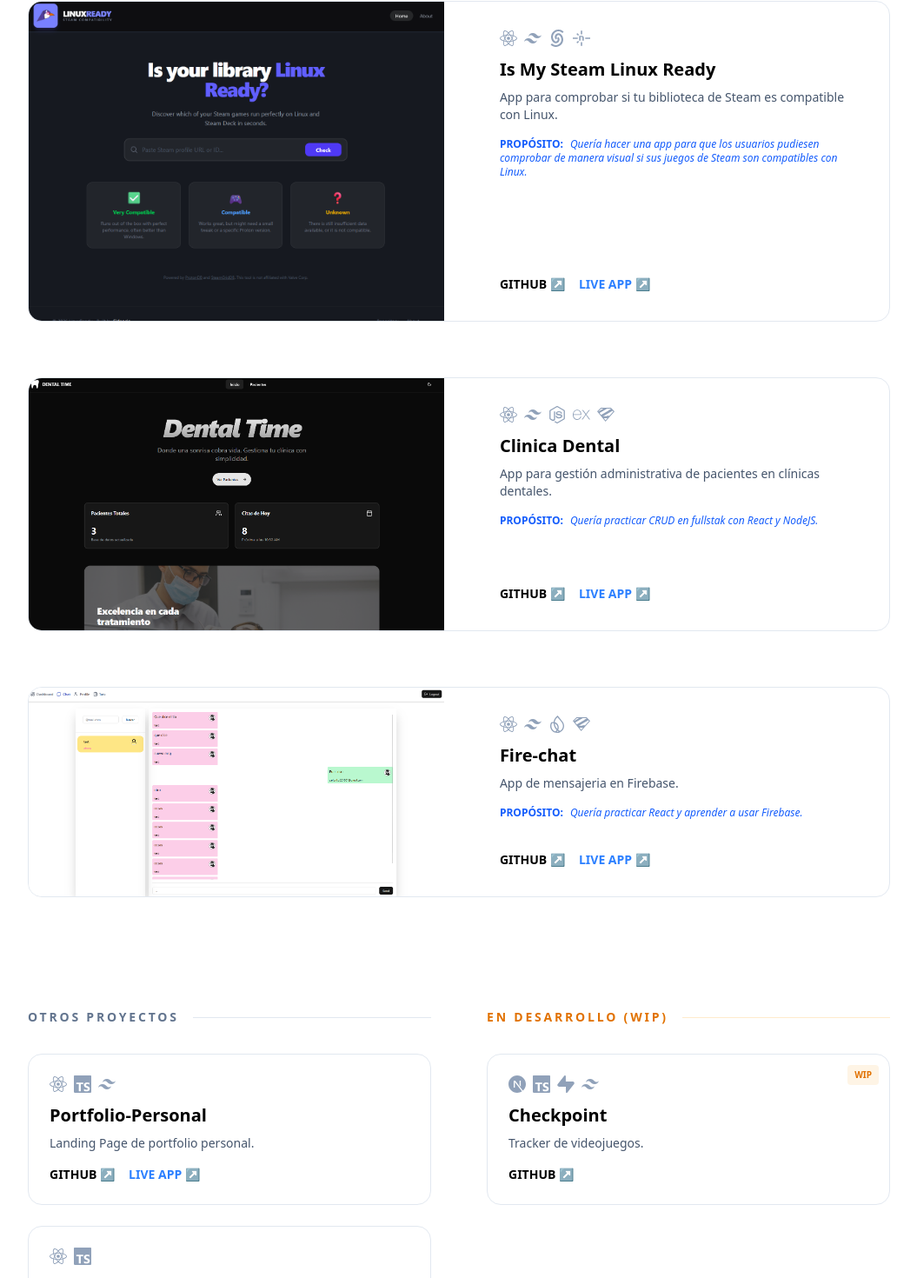
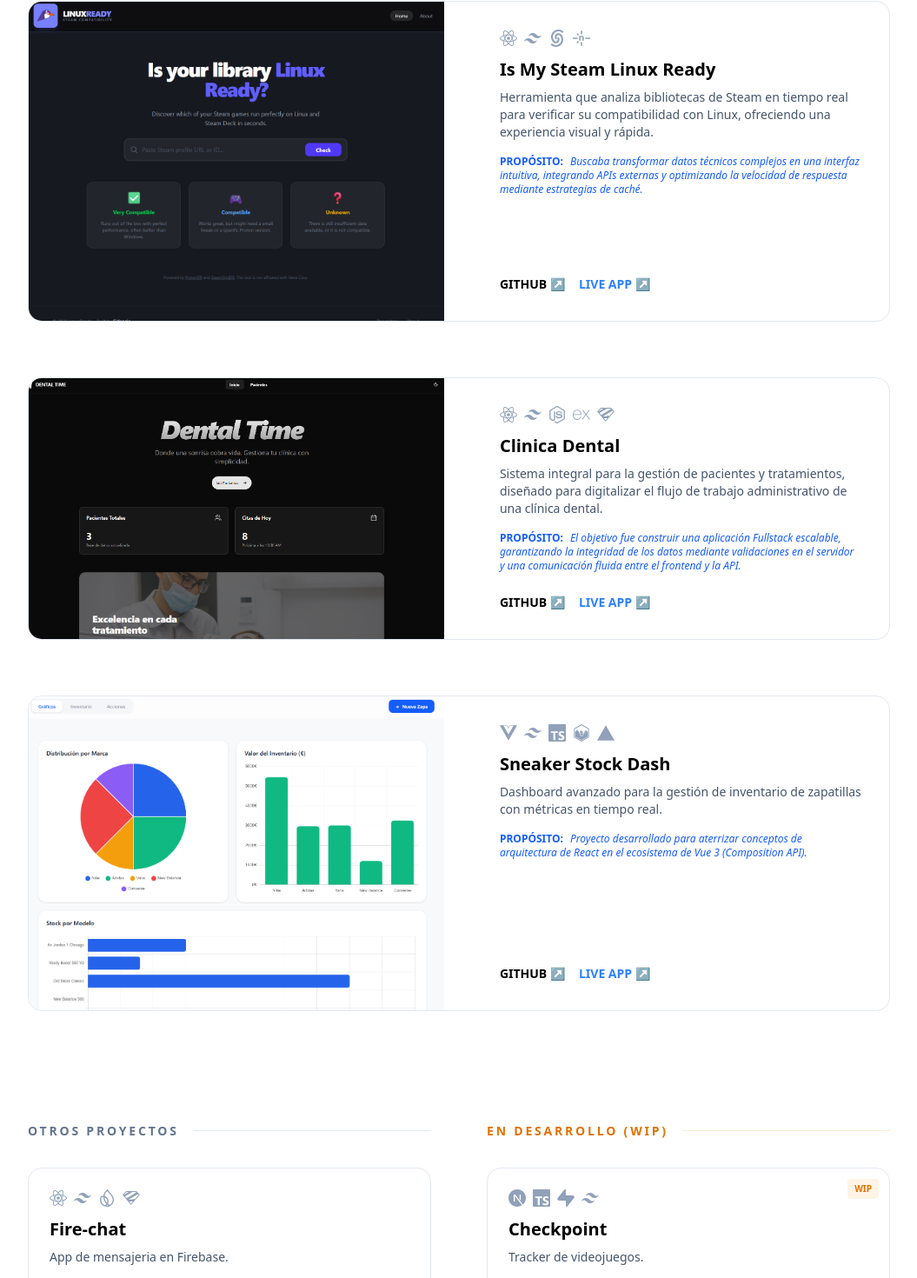
Before and after one commit to sirlencio/portfolio-personal, a React (Vite) app: page / in a window 1280 px wide. Shown: the part 2136-3606 px from the top of the page at 87% size, without its empty margins (112-1167 px from the left). Built offline with nearby package versions, Linux system fonts and the light colour scheme.

Commit message:
Update projects.ts

```diff
--- a/src/constants/projects.ts
+++ b/src/constants/projects.ts
@@ -1,12 +1,12 @@
 import type { Project } from "../types/project";
-import { SiTailwindcss, SiTypescript, SiReact, SiNetlify, SiNodedotjs, SiExpress, SiFirebase, SiZod, SiNextdotjs, SiSupabase, SiVercel, SiLaravel, SiRailway, SiUpstash } from "react-icons/si";
+import { SiTailwindcss, SiTypescript, SiChartdotjs, SiReact, SiNetlify, SiNodedotjs, SiExpress, SiFirebase, SiZod, SiNextdotjs, SiSupabase, SiVercel, SiLaravel, SiRailway, SiUpstash, SiVuedotjs } from "react-icons/si";
 
 export const PROJECTS_DATA: { featured: Project[], others: Project[], wip: Project[] } = {
     featured: [
         {
             title: "Is My Steam Linux Ready",
-            description: "App para comprobar si tu biblioteca de Steam es compatible con Linux.",
-            why: "Quería hacer una app para que los usuarios pudiesen comprobar de manera visual si sus juegos de Steam son compatibles con Linux.",
+            description: "Herramienta que analiza bibliotecas de Steam en tiempo real para verificar su compatibilidad con Linux, ofreciendo una experiencia visual y rápida.",
+            why: "Buscaba transformar datos técnicos complejos en una interfaz intuitiva, integrando APIs externas y optimizando la velocidad de respuesta mediante estrategias de caché.",
             tech: [SiReact, SiTailwindcss, SiUpstash, SiNetlify],
             github: "https://github.com/sirlencio/IsMySteamLinuxReady",
             link: "https://ismysteamlinuxready.netlify.app/",
@@ -15,8 +15,8 @@
         },
         {
             title: "Clinica Dental",
-            description: "App para gestión administrativa de pacientes en clínicas dentales.",
-            why: "Quería practicar CRUD en fullstak con React y NodeJS.",
+            description: "Sistema integral para la gestión de pacientes y tratamientos, diseñado para digitalizar el flujo de trabajo administrativo de una clínica dental.",
+            why: "El objetivo fue construir una aplicación Fullstack escalable, garantizando la integridad de los datos mediante validaciones en el servidor y una comunicación fluida entre el frontend y la API.",
             tech: [SiReact, SiTailwindcss, SiNodedotjs, SiExpress, SiZod],
             github: "https://github.com/sirlencio/Clinica-Dental",
             link: "https://clinica-dental-blue.vercel.app/",
@@ -24,17 +24,25 @@
             status: "completed"
         },
         {
-            title: "Fire-chat",
-            description: "App de mensajeria en Firebase.",
-            why: "Quería practicar React y aprender a usar Firebase.",
-            tech: [SiReact, SiTailwindcss, SiFirebase, SiZod],
-            github: "https://github.com/sirlencio/react-firechat",
-            link: "https://firechat-2025-d935e.web.app/",
-            image: "/projects/firebase.png",
+            title: "Sneaker Stock Dash",
+            description: "Dashboard avanzado para la gestión de inventario de zapatillas con métricas en tiempo real.",
+            why: "Proyecto desarrollado para aterrizar conceptos de arquitectura de React en el ecosistema de Vue 3 (Composition API).",
+            tech: [SiVuedotjs, SiTailwindcss, SiTypescript, SiChartdotjs, SiVercel],
+            github: "https://github.com/sirlencio/sneaker-dashboard",
+            link: "https://sneaker-dashboard-ten.vercel.app/",
+            image: "/projects/sneakers.png",
             status: "completed"
         },
     ],
     others: [
+        {
+            title: "Fire-chat",
+            description: "App de mensajeria en Firebase.",
+            tech: [SiReact, SiTailwindcss, SiFirebase, SiZod],
+            github: "https://github.com/sirlencio/react-firechat",
+            link: "https://firechat-2025-d935e.web.app/",
+            status: "completed"
+        },
         {
             title: "Portfolio-Personal",
             description: "Landing Page de portfolio personal.",
```
